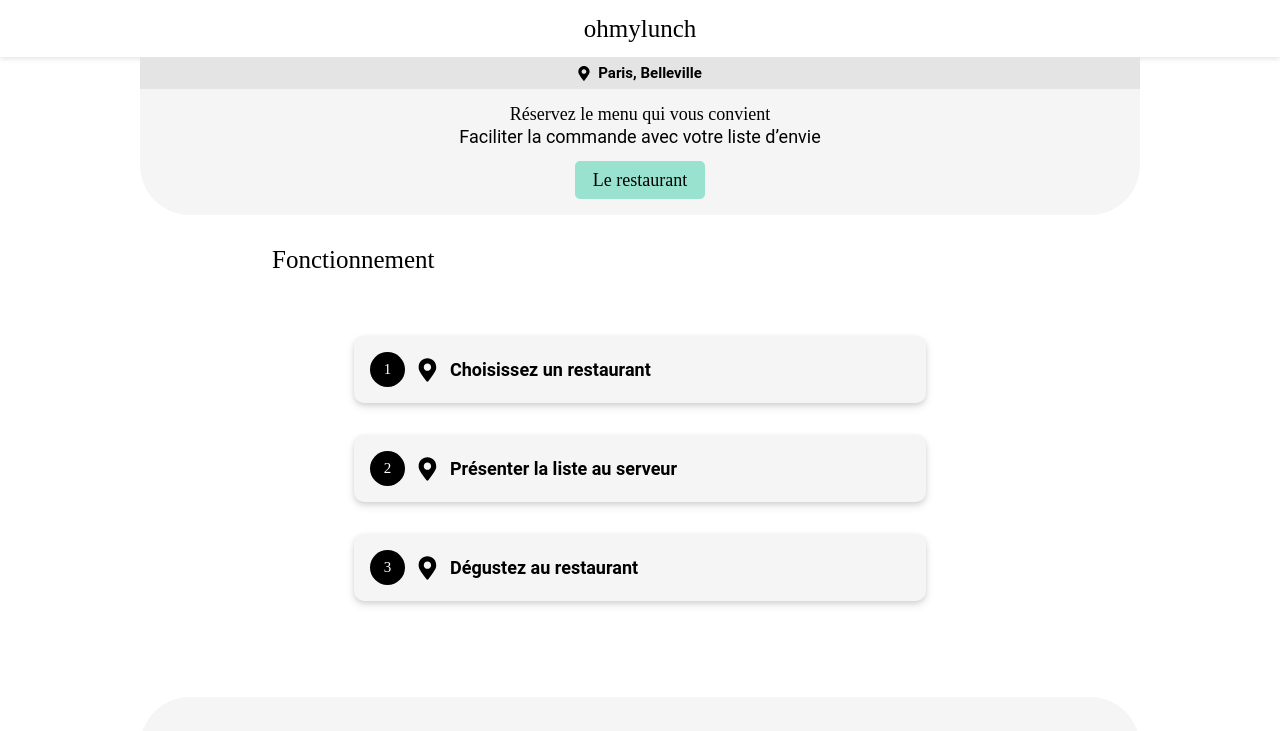
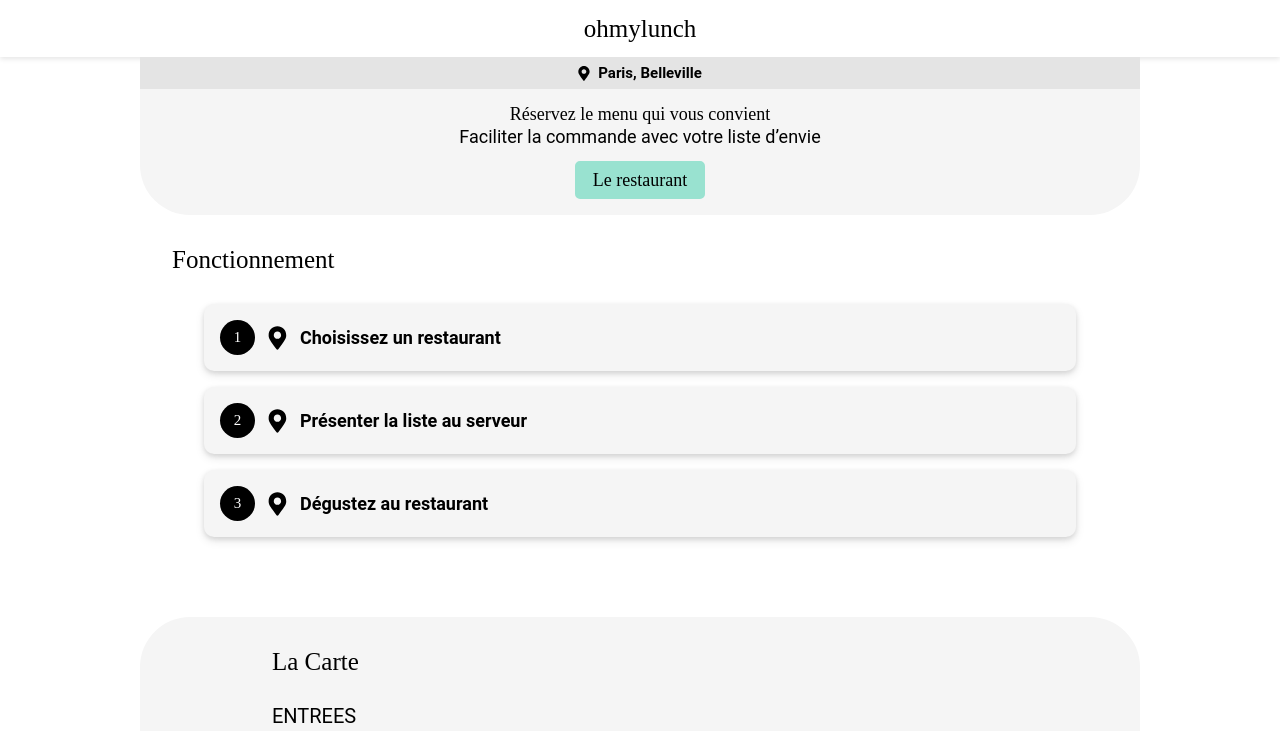
Before and after one commit to julien382/ohmylunch, a React (Vite) app: page / in a window 1280 px wide. Shown: the top 731 px of the page. Built offline with nearby package versions, Linux system fonts and the light colour scheme; a web font is replaced by a local one.

Commit message:
change margin fonctionnement

```diff
--- a/src/components/Fonctionnement/Fonctionnement.scss
+++ b/src/components/Fonctionnement/Fonctionnement.scss
@@ -12,13 +12,9 @@
     flex-direction: column;
     font-size: $primary-font-size;
     font-family: $secondary-font;
-    margin-bottom: 2rem;
-    margin-left: 100px;
 }
 
 .fonctionnementCards {
-    margin-left: 150px;
-    margin-right: 150px;
     display: flex;
     flex-direction: column;
     padding: 2rem;
@@ -33,7 +29,7 @@
     padding: 1rem;
     border-radius: 10px;
     box-shadow: 0 2px 5px rgba(0,0,0,0.1), 0 4px 10px rgba(0,0,0,0.1); // Ajouté un box-shadow supplémentaire
-    margin-bottom: 2rem;
+    margin-bottom: 1rem;
 }
 
 .fonctionnementCardNumber {
```
